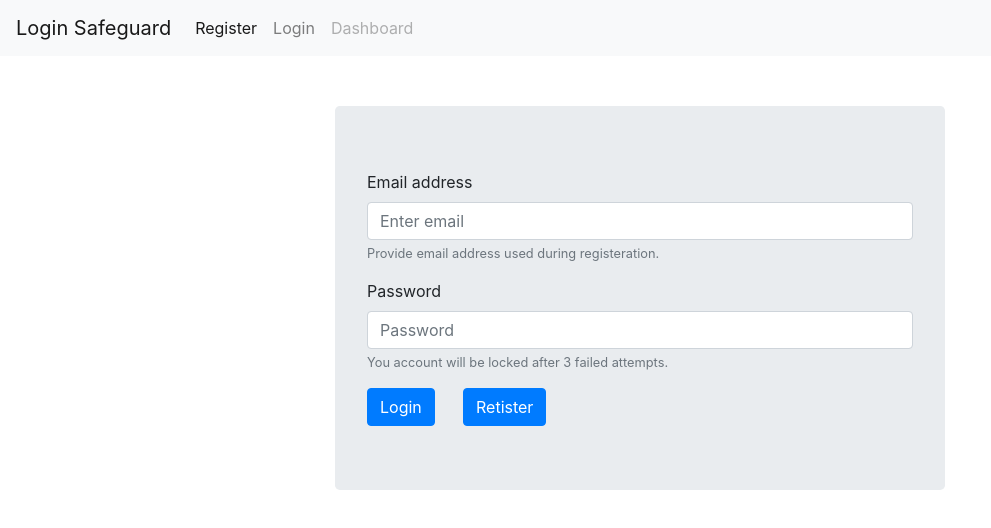
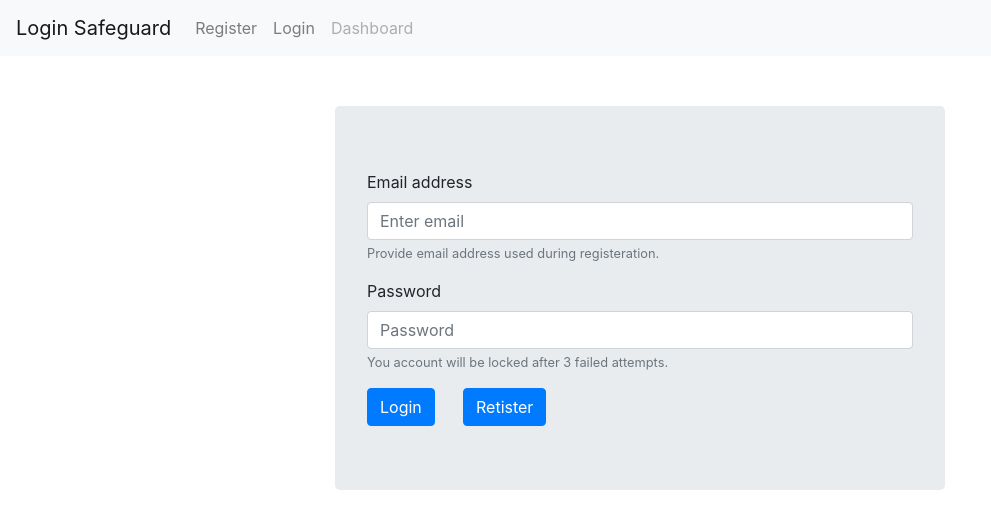
Before and after one commit to karamsahu/loginsafeguard-app, an Angular app: page /login in a window 1280 px wide. Shown: the top 528 px of the page, without its empty margins (0-991 px from the left). Built offline with nearby package versions, Linux system fonts and the light colour scheme.

Commit message:
code refactoring.

```diff
--- a/src/app/app.component.html
+++ b/src/app/app.component.html
@@ -7,13 +7,12 @@
 
   <div class="collapse navbar-collapse" id="navbarSupportedContent">
     <ul class="navbar-nav mr-auto">
-      <li class="nav-item active">
-        <a class="nav-link" [routerLink]="['/register']">Register <span class="sr-only">(current)</span></a>
+      <li class="nav-item ">
+        <a class="nav-link" [routerLink]="['/register']">Register </a>
       </li>
       <li class="nav-item">
-        <a class="nav-link" [routerLink]="['/login']">Login</a>
+        <a class="nav-link" [routerLink]="['/login']">Login <span class="sr-only">(current)</span></a>
       </li>
-
       <li class="nav-item">
         <a class="nav-link disabled" [routerLink]="['/dashboard']">Dashboard</a>
       </li>
```
